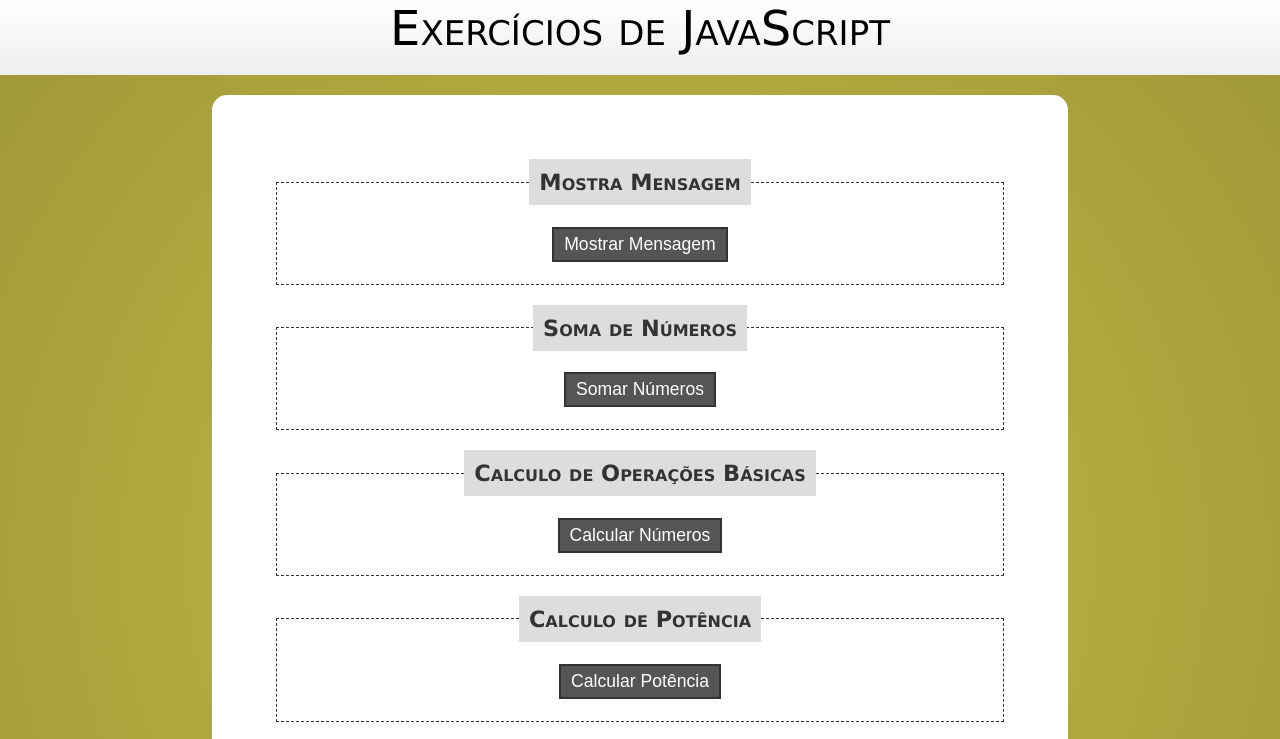
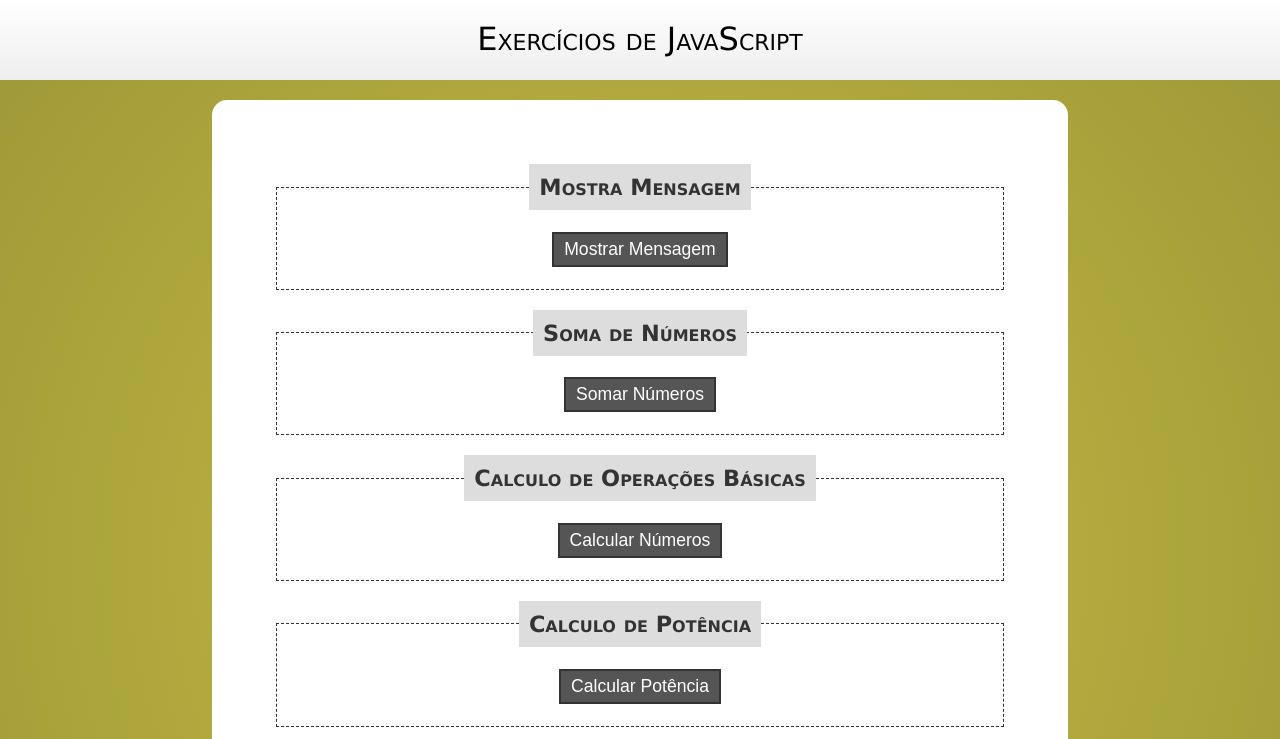
Before and after one commit to helderluisdasilva/site_javascript, a plain HTML site: page index.html in a window 1280 px wide. Shown: the top 739 px of the page. Drawn offline with Linux system fonts and the light colour scheme.

Commit message:
Update style.css

```diff
--- a/css/style.css
+++ b/css/style.css
@@ -12,11 +12,12 @@ body{
 
 header{
     width:100%;
-    height:75px;
+    height:40px;
     background-image:linear-gradient(to bottom, white, #EEE);
     text-align:center;
     font-variant:small-caps;
-    font-size:3em;
+    font-size:2em;
+    padding:20px 0;
 }
 
 main{
```
